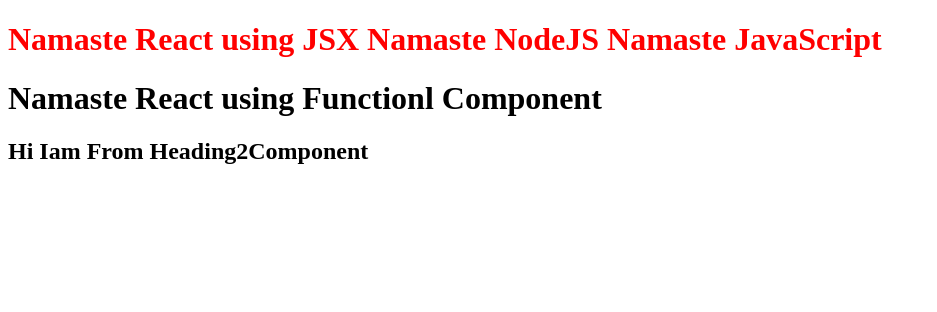
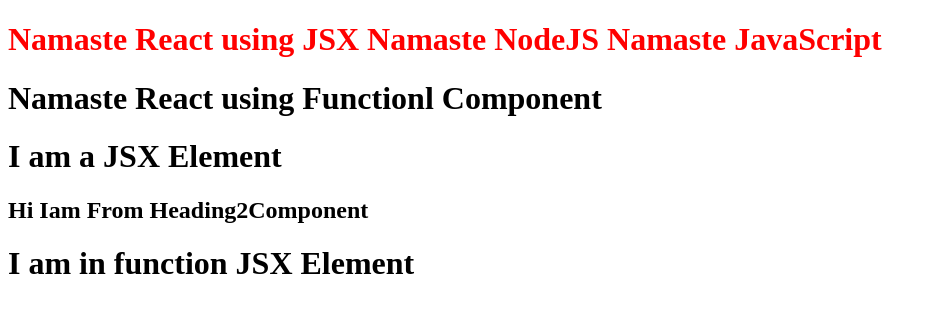
Before and after one commit to bhanu577/ReactJs, a React (Vite) app: page / in a window 1280 px wide. Shown: the top 312 px of the page, without its empty margins (0-937 px from the left). Built offline with nearby package versions, Linux system fonts and the light colour scheme.

Commit message:
modify function componenet

```diff
--- a/App.js
+++ b/App.js
@@ -1,6 +1,11 @@
 import React from "react";
 import ReactDOM from "react-dom/client";
 
+const elm = <h1>I am a JSX Element</h1>;
+
+const Elm1 = function () {
+  return <h1>I am in function JSX Element</h1>;
+};
 const HeadingComponent = () => {
   return (
     <div id="container">
@@ -9,9 +14,11 @@
   );
 };
 const Heading2Component = () => (
-    <div>
+  <div>
+    {elm}
     <h2>Hi Iam From Heading2Component</h2>
-    </div>
+    {Elm1()}
+  </div>
 );
 const JsxHeading = () => (
   <div>
```
